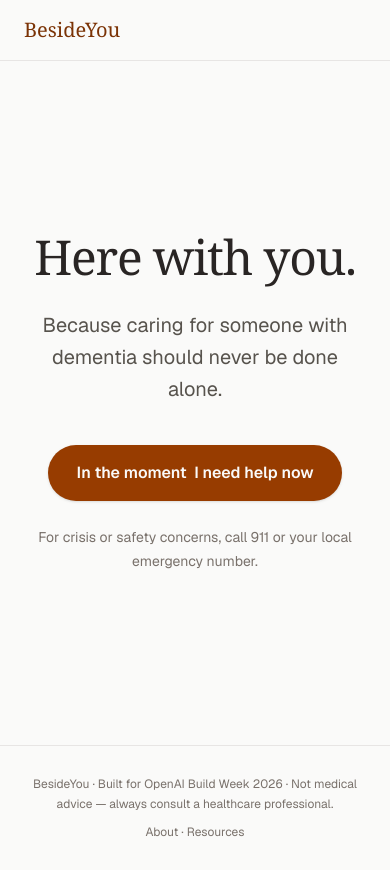
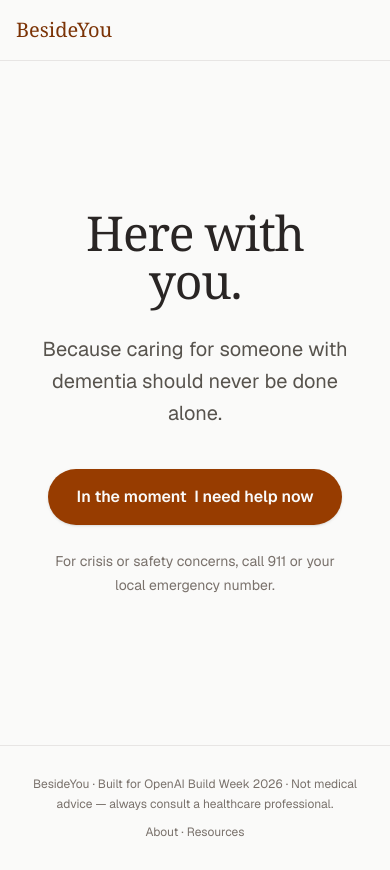
Before and after one commit to jmy744/BesideYou, a Next.js app: page / in a window 390 px wide. Built offline with nearby package versions, Linux system fonts and the light colour scheme.

Commit message:
Fix: consistent max-width across all pages

```diff
--- a/app/layout.tsx
+++ b/app/layout.tsx
@@ -29,7 +29,7 @@ export default function RootLayout({
       lang="en"
       className={`${geistSans.variable} ${geistMono.variable} h-full antialiased`}
     >
-      <body className="min-h-full bg-stone-50 text-stone-800"><div className="flex min-h-screen flex-col"><Header /><div className="flex-1">{children}</div><Footer /></div></body>
+      <body className="min-h-full bg-stone-50 text-stone-800"><div className="flex min-h-screen flex-col"><Header /><div className="mx-auto w-full max-w-3xl flex-1 px-4 sm:px-6">{children}</div><Footer /></div></body>
     </html>
   );
 }
--- a/components/Footer.tsx
+++ b/components/Footer.tsx
@@ -1,3 +1,3 @@
 export default function Footer() {
-  return <footer className="border-t border-stone-200 bg-stone-50 px-6 py-7 text-center text-xs leading-5 text-stone-500"><p>BesideYou · Built for OpenAI Build Week 2026 · Not medical advice — always consult a healthcare professional.</p><p className="mt-2"><a href="#" className="transition-colors hover:text-amber-900">About</a> <span aria-hidden="true">·</span> <a href="#" className="transition-colors hover:text-amber-900">Resources</a></p></footer>;
+  return <footer className="border-t border-stone-200 bg-stone-50 py-7 text-center text-xs leading-5 text-stone-500"><div className="mx-auto max-w-3xl px-4 sm:px-6"><p>BesideYou · Built for OpenAI Build Week 2026 · Not medical advice — always consult a healthcare professional.</p><p className="mt-2"><a href="#" className="transition-colors hover:text-amber-900">About</a> <span aria-hidden="true">·</span> <a href="#" className="transition-colors hover:text-amber-900">Resources</a></p></div></footer>;
 }
--- a/components/Header.tsx
+++ b/components/Header.tsx
@@ -14,7 +14,7 @@ export default function Header() {
   const pathname = usePathname();
   return (
     <header className="sticky top-0 z-20 border-b border-stone-200 bg-stone-50/95 backdrop-blur">
-      <div className="mx-auto flex max-w-3xl items-center justify-between px-6 py-4">
+      <div className="mx-auto flex max-w-3xl items-center justify-between px-4 py-4 sm:px-6">
         <Link href="/" className="font-serif text-xl text-amber-900 transition-colors hover:text-amber-950">BesideYou</Link>
         <nav className="hidden items-center gap-4 text-sm sm:flex" aria-label="Main navigation">
           {links.map(({ href, label }) => {
```
